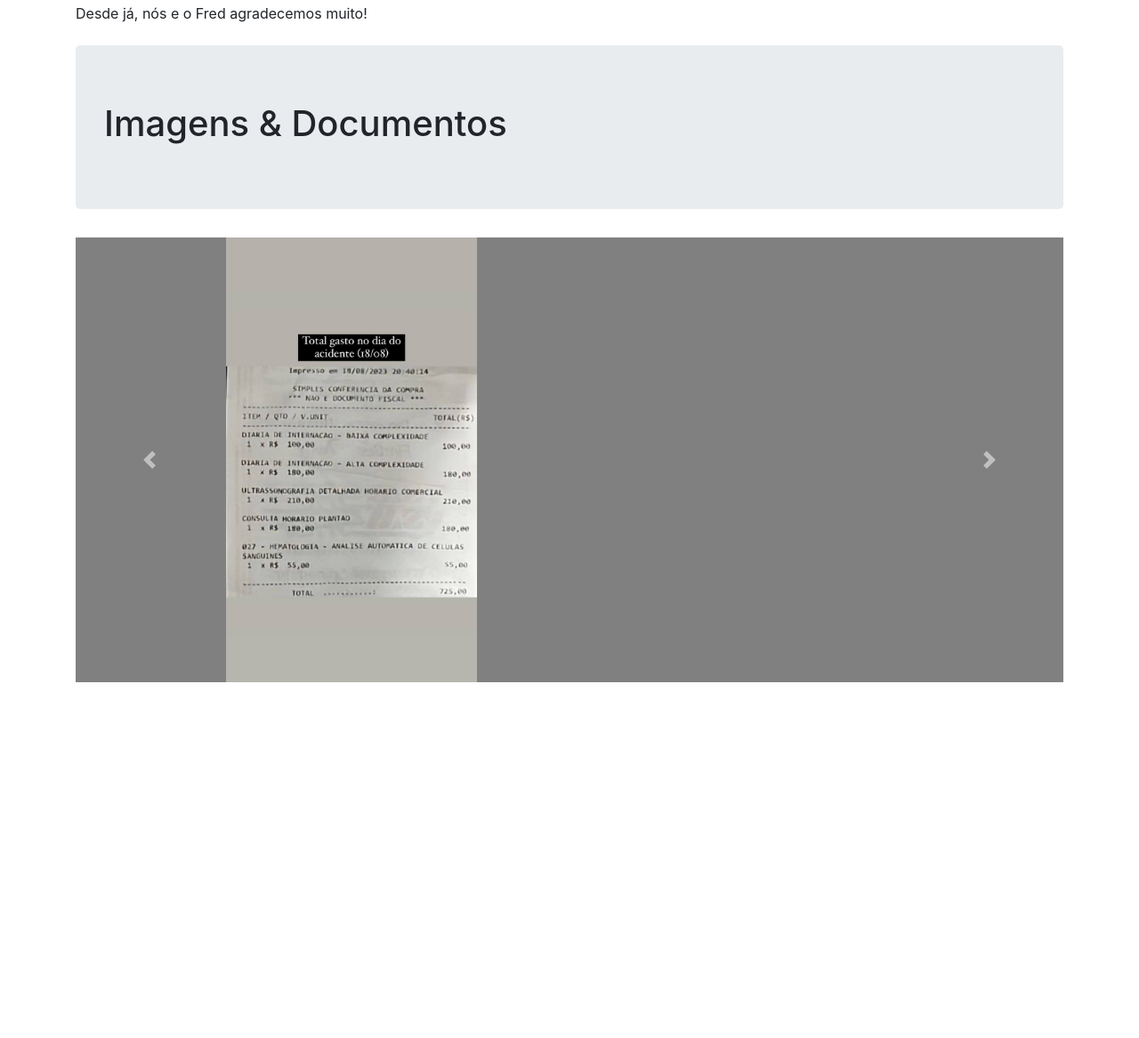
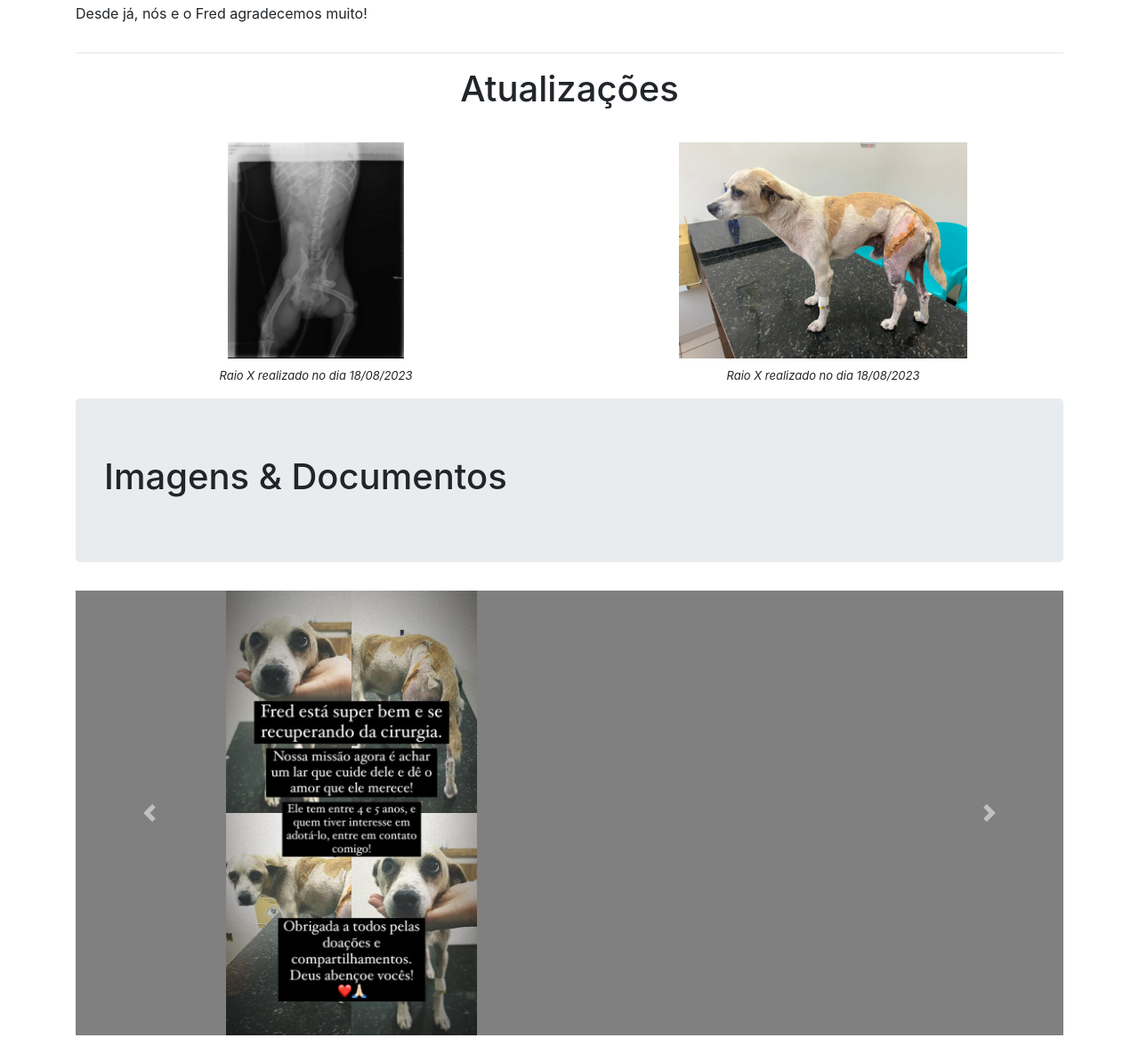
Before and after one commit to manuhaddad/manuhaddad.github.io, a plain HTML site: page salve-o-fred/index.html in a window 1280 px wide. Shown: the part 1305-2472 px from the top of the page at 89% size. Before the commit the page ends 2120 px from the top, so only its background shows below. Drawn offline with nearby package versions, Linux system fonts and the light colour scheme.

Commit message:
Novas fotos

```diff
--- a/index.css
+++ b/index.css
@@ -31,7 +31,21 @@
     cursor: pointer;
 }
 
-
 .foto-larga {
     width: 100%;
 }
+
+.cartao {
+    height: 300px;
+    width: 100%;
+    padding-top: 20px;
+    padding-bottom: 7.5px;
+    display: flex;
+    flex-direction: column;
+    justify-content: space-between;
+    align-items: center;
+}
+
+.imagem-cartao {
+    height: calc(100% - 30px);
+}
--- a/salve-o-fred/index.html
+++ b/salve-o-fred/index.html
@@ -92,6 +92,25 @@
                     socorro.
                 <p>Desde já, nós e o Fred agradecemos muito!</p>
             </div>
+            <hr>
+            <div class="col-12" style="text-align: center;">
+                <hr>
+                <h1>Atualizações</h1>
+            </div>
+            <div class="col-md-6 col-12">
+                <div class="cartao mt-2">
+                    <img src="../assets/raio-x.jpg" class="imagem-cartao">
+                    <div><i style="font-size: 13px;">Raio X realizado no dia 18/08/2023</i></div>
+                </div>
+            </div>
+            <div class="col-md-6 col-12">
+                <div class="cartao mt-2">
+                    <img src="../assets/fred-operado.jpeg" class="imagem-cartao">
+                    <div><i style="font-size: 13px;">Raio X realizado no dia 18/08/2023</i></div>
+                </div>
+            </div>
+
+
             <div class="col-12 mt-2">
                 <div class="jumbotron">
                     <h1 class="display-6">
@@ -103,6 +122,16 @@
                 <div id="carouselExampleControls" class="carousel slide" data-ride="carousel">
                     <div class="carousel-inner">
                         <div class="carousel-item active">
+                            <div class="d-flex justify-content-center" style="background-color: grey;">
+                                <img class="fotos-2" src="../assets/divulgacao-4.jpeg" alt="Second slide">
+                            </div>
+                        </div>
+                        <div class="carousel-item">
+                            <div class="d-flex justify-content-center" style="background-color: grey;">
+                                <img class="fotos-2" src="../assets/divulgacao-3.jpeg" alt="Second slide">
+                            </div>
+                        </div>
+                        <div class="carousel-item">
                             <div class="d-flex justify-content-center w-100" style="background-color: grey;">
                                 <img class="fotos-2" src="../assets/divulgacao-1.jpeg" alt="First slide">
                             </div>
```
Also changed, not shown: assets/divulgacao-3.jpeg (added), assets/divulgacao-4.jpeg (added), assets/fred-operado.jpeg (added), assets/raio-x.jpg (added).
